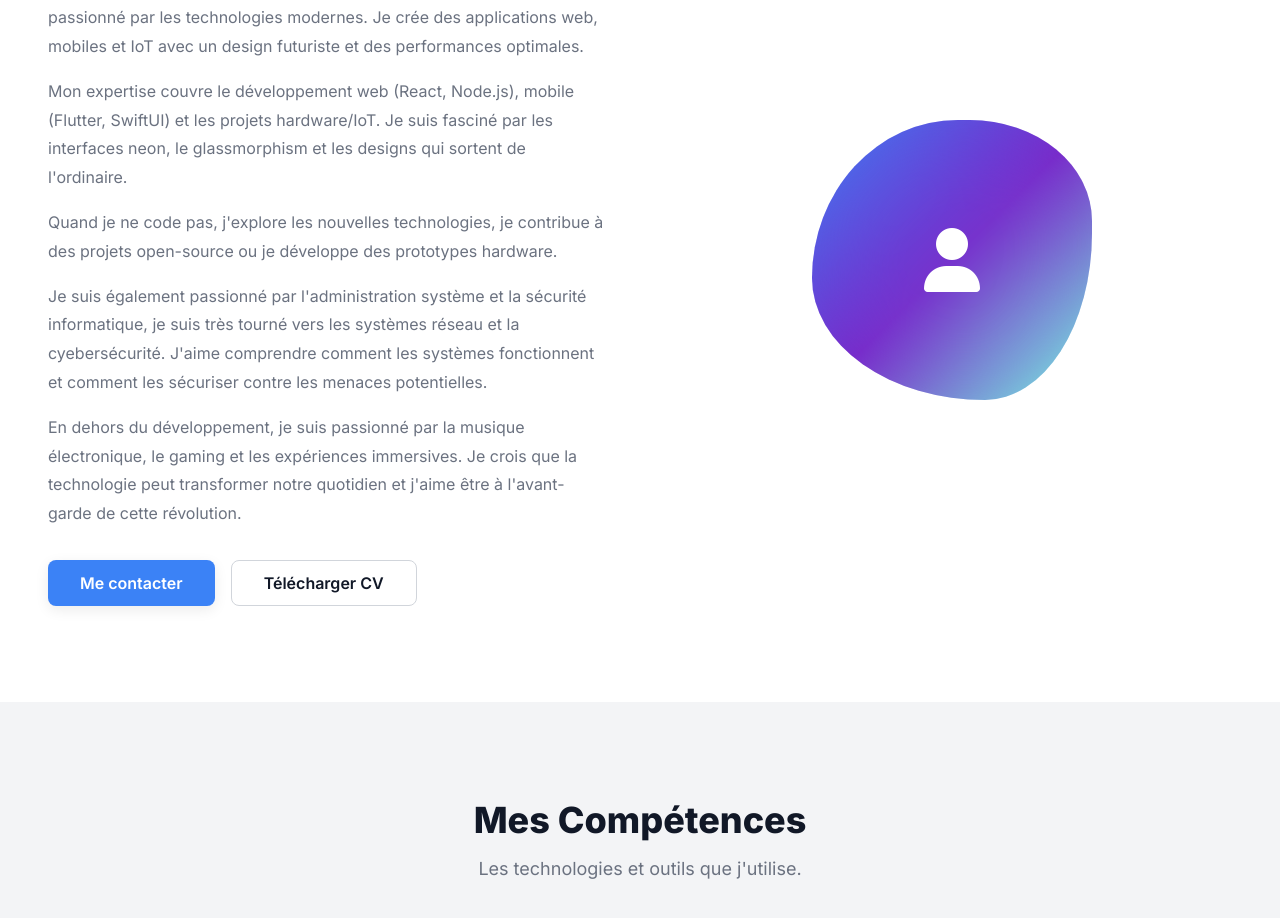
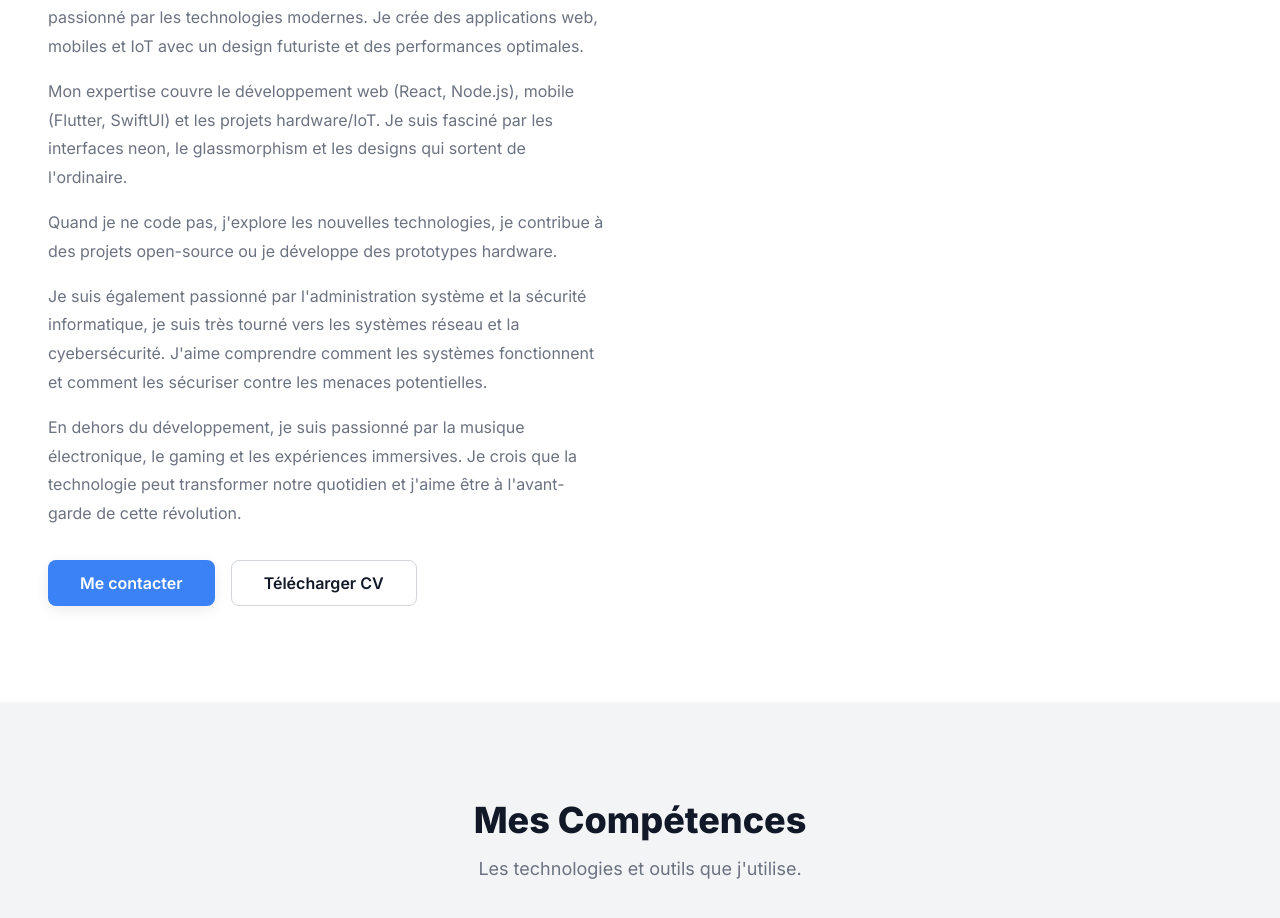
Before and after one commit to ProctHeath/EnderTechXWEBSITE, a React (Vite) app: page / in a window 1280 px wide. Shown: the part 1600-2518 px from the top of the page. Built offline with nearby package versions, Linux system fonts and the light colour scheme.

Commit message:
modify about.css and config.js to update the about section with new information about Saïd, alias EnderTechX, including his passion for system administration, cybersecurity, electronic music, gaming, and immersive experiences.

```diff
--- a/src/components/About.css
+++ b/src/components/About.css
@@ -25,11 +25,15 @@
 }
 
 .morph-wrapper {
+  .morph-wrapper {
   width: 280px;
   height: 280px;
-  background: linear-gradient(135deg, var(--primary), var(--secondary), var(--accent));
+  background-image: url("https://media.licdn.com/dms/image/v2/D4E03AQE2Sg6PW24ZJg/profile-displayphoto-scale_200_200/B4EZ4xQMQiJoAg-/0/1778942791052?e=1792022400&v=beta&t=LUv4U5WD6UOZXbf_JlHcHhL9Bts7n-63ntzzGsgnW0U");
+  background-size: cover;
+  background-position: center;
   position: relative;
   overflow: hidden;
+ }
 }
 
 .morph-bg {
```
